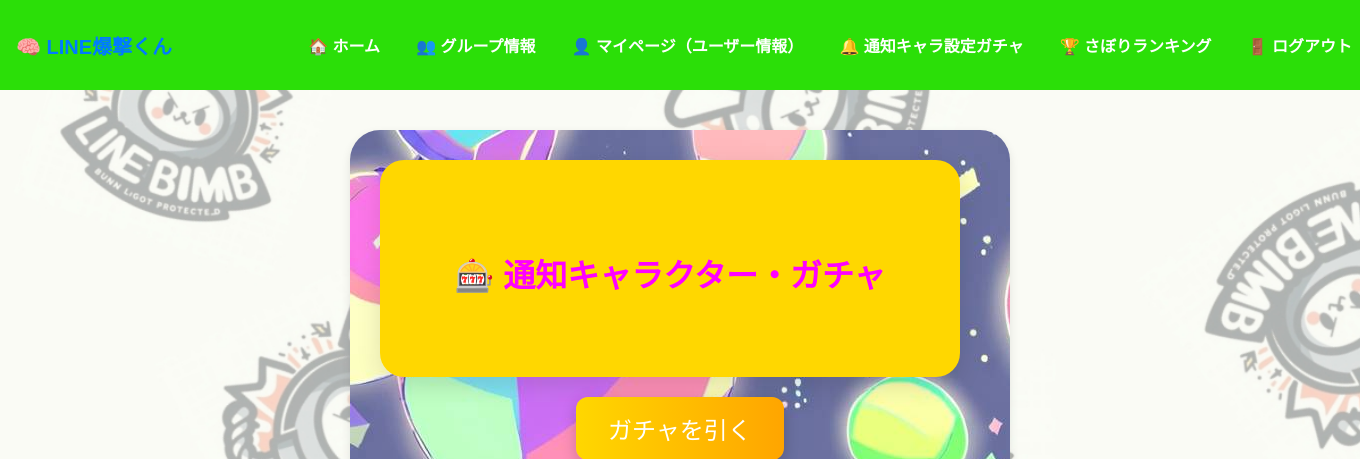
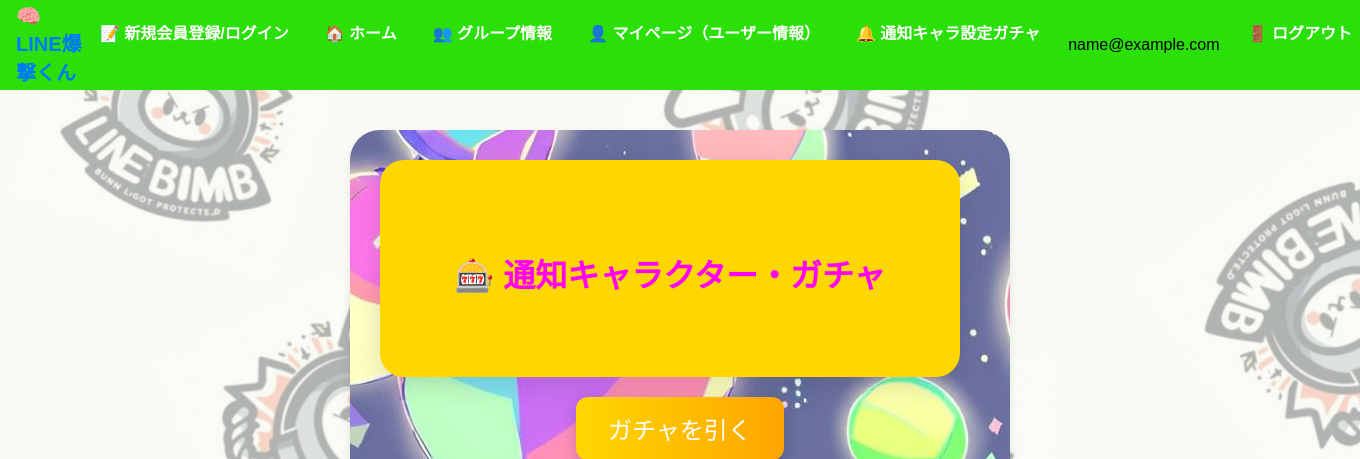
Before and after one commit to yuuki0405/tasukutasukuman, a PHP site: page /public/zinkaku.php in a window 1360 px wide. Shown: the top 459 px of the page. Run offline with PHP 8.4, Linux system fonts and the light colour scheme; the visitor is signed in with stand-in values (Sample User, id 1).

Commit message:
Update zinkaku.php

```diff
--- a/public/zinkaku.php
+++ b/public/zinkaku.php
@@ -1,3 +1,11 @@
+<?php
+session_start();
+
+if (empty($_SESSION['email'])) {
+    header("Location: login.php");
+    exit();
+}
+?>
 <!DOCTYPE html>
 <html lang="ja">
 <head>
@@ -12,12 +20,13 @@
     <div class="header-logo">🧠 LINE爆撃くん</div>
     <nav class="nav-menu">
       <ul>
+        <li><a href="login.php">📝 新規会員登録/ログイン</a></li>
         <li><a href="Top.php">🏠 ホーム</a></li>
         <li><a href="goningumi.php">👥 グループ情報</a></li>
         <li><a href="mypage.php">👤 マイページ（ユーザー情報）</a></li>
         <li><a href="zinkaku.php">🔔 通知キャラ設定ガチャ</a></li>
-        <li><a href="ranking.php">🏆 さぼりランキング</a></li>
-        <li><a href="index.php">🚪 ログアウト</a></li>
+        <li><p><?php echo $_SESSION['email'] ?></p></li>
+        <li><a href="login.php">🚪 ログアウト</a></li>
       </ul>
     </nav>
   </header>
```
